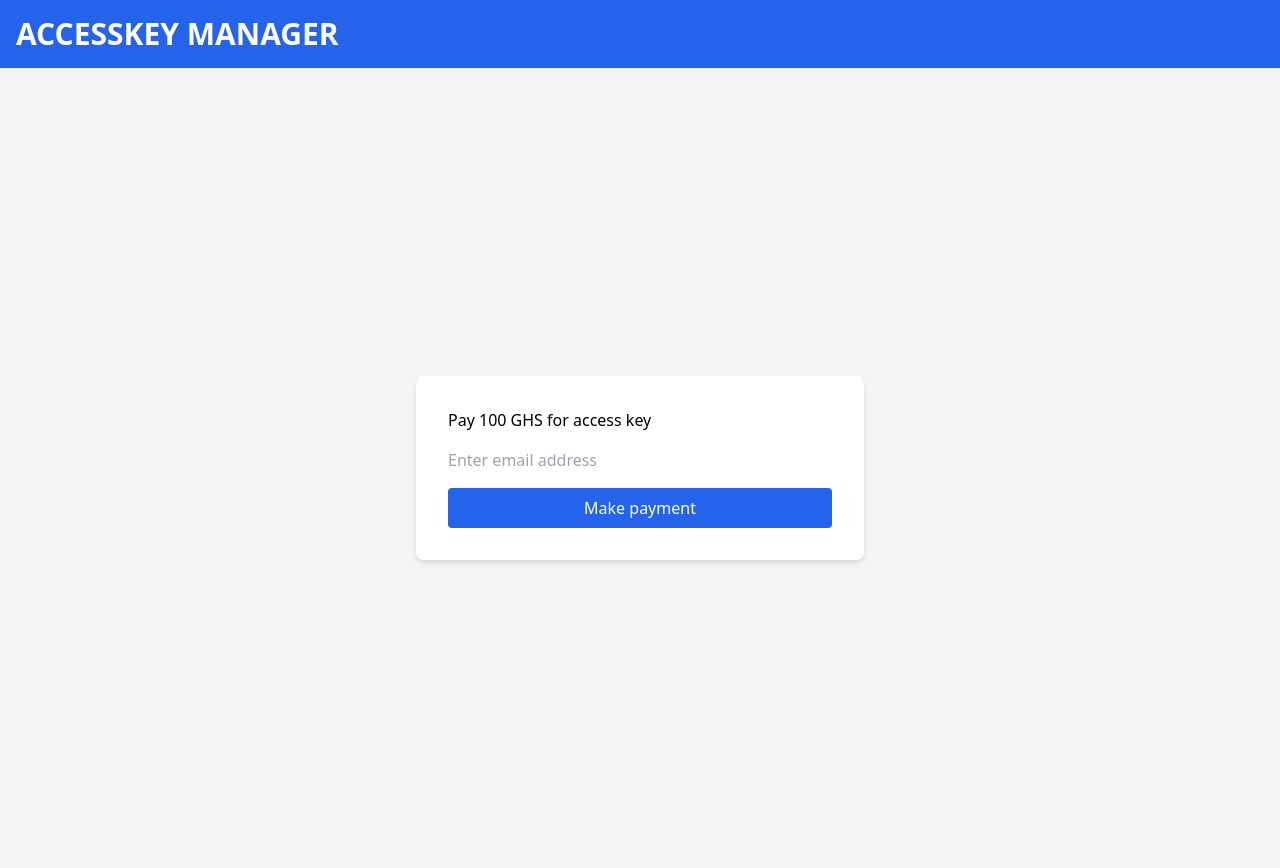
After one commit to caegx/micro-focus, a Django app: page /initialize-payment in a window 1280 px wide. The commit adds this page. Run offline with Django 5.2, Linux system fonts and the light colour scheme; the visitor is signed in with stand-in values (Sample User, id 1); data that the repository does not hold is empty.

Commit message:
Added a payment option

```diff
--- a/accesskeydjango/settings.py
+++ b/accesskeydjango/settings.py
@@ -125,3 +125,6 @@ EMAIL_HOST_USER = os.getenv('EMAIL_HOST_USER')
 EMAIL_HOST_PASSWORD = os.getenv('EMAIL_HOST_PASSWORD')
 
 LOGIN_URL = 'login'
+
+PAYSTACK_SK = os.getenv('PAYSTACK_SK')
+PAYSTACK_PK = os.getenv('PAYSTACK_PK')
--- a/microfocusdjango/models.py
+++ b/microfocusdjango/models.py
@@ -4,7 +4,8 @@ from django.contrib.auth.models import AbstractBaseUser, PermissionsMixin
 from django.contrib.auth.base_user import BaseUserManager
 import random, string
 from datetime import timedelta
-
+from .paystack import Paystack
+import secrets
 
 
 
@@ -88,3 +89,32 @@ class AccessKey(models.Model):
     def revoke_key(self):
         self.status = 'revoked'
         self.save()
+
+
+
+class Payment(models.Model):
+    user = models.ForeignKey(CustomUser, on_delete=models.CASCADE)
+    amount = models.PositiveIntegerField()
+    email = models.EmailField()
+    ref = models.CharField(max_length=200)
+    verified = models.BooleanField(default=False)
+    timestamp = models.DateTimeField(auto_now_add=True)
+
+    def save(self, *args, **kwargs):
+        while not self.ref:
+            ref = secrets.token_urlsafe(50)
+            existing_key = Payment.objects.filter(ref=ref)
+            if not existing_key:
+                self.ref = ref
+        super().save(*args, **kwargs)
+
+    def verify_payment(self):
+        paystack = Paystack()
+        status , result = paystack.verify_payment(self.ref, self.amount)
+        print(f"Paystack API response: {result}")
+        if status and result.get('status') == 'success':
+            self.verified = True
+            self.save()
+            return True
+        else:
+            return False
--- a/microfocusdjango/urls.py
+++ b/microfocusdjango/urls.py
@@ -17,6 +17,9 @@ urlpatterns = [
     path('admin_user/dashboard', views.admin_dashboard, name='admin_dashboard'),
     path('logout', views.logout_user, name='logout'),
     path('admin_user/revoke_key/<int:key_id>', views.admin_revoke_key, name='admin_revoke_key'),
+    path('initialize-payment', views.initialize_payment, name='initialize_payment'),
+    path('verify-payment/<str:ref>', views.verify_payment, name='verify_payment'),
+
 
 
 ]
--- a/microfocusdjango/views.py
+++ b/microfocusdjango/views.py
@@ -1,5 +1,5 @@
 from django.shortcuts import render, redirect, get_object_or_404
-from .models import CustomUser, AccessKey
+from .models import CustomUser, AccessKey, Payment
 from django.urls import reverse
 from django.contrib import messages
 from django.contrib.auth import authenticate, login, logout
@@ -13,6 +13,7 @@ from django.contrib.sites.shortcuts import get_current_site
 from django.core.mail import send_mail
 from django.views import View
 from .utils import account_activation_token
+from django.http import Http404
 
 
 
@@ -133,3 +134,54 @@ def admin_revoke_key(request, key_id):
         messages.success(request, 'Access key revoked successfully')
 
     return redirect('admin_dashboard')
+
+
+@login_required
+def initialize_payment(request):
+    active_key = AccessKey.objects.filter(user=request.user, status='active')
+    if active_key.exists():
+        messages.error(request, "You already have an active access key.")
+        return redirect('school_dashboard')
+
+    else:
+        if request.method == 'POST':
+            email = request.POST['email']
+            amount_str = 100
+            amount = float(amount_str)
+
+            if not email:
+                messages.error(request, 'Enter email')
+
+            else:
+                payment = Payment.objects.create(amount=amount, user=request.user, email=email)
+                payment.save()
+                paystack_pk = settings.PAYSTACK_PK
+                return render(request, 'make_payment.html', {'payment': payment, 'paystack_pk': paystack_pk})
+
+    return render(request, 'initialize_payment.html')
+
+
+@login_required
+def make_payment(request):
+    return render(request, 'make_payment.html')
+
+
+@login_required
+def verify_payment(request, ref):
+    try:
+        payment = Payment.objects.get(ref=ref)
+    except Payment.DoesNotExist:
+        raise Http404("Payment not found")
+
+    if payment.verified:
+        messages.warning(request, 'Access key already generated for this payment.')
+    else:
+        verified = payment.verify_payment()
+        if verified:
+            access_key = AccessKey.objects.create(user=request.user)
+            access_key.generate_key()
+            messages.success(request, "Access key generated successfully.")
+        else:
+            messages.warning(request, 'Sorry payment could not be processed.')
+
+    return redirect('school_dashboard')
--- a/templates/admin_dashboard.html
+++ b/templates/admin_dashboard.html
@@ -59,7 +59,7 @@
                             <td class="px-4 py-2">{{ access_key.status }}</td>
                             <td class="px-4 py-2">{{ access_key.date_of_procurement }}</td>
                             <td class="px-4 py-2">{{ access_key.expiry_date }}</td>
-                            <td class="px-4 py-2"><a href="" class="text-blue-600 hover:underline">Revoke</a></td>
+                            <td class="px-4 py-2"><a href="{% url 'admin_revoke_key' access_key.id %}" class="text-blue-600 hover:underline">Revoke</a></td>
                         </tr>
                         {% endfor %}
                     </tbody>
--- /dev/null
+++ b/templates/initialize_payment.html
@@ -0,0 +1,42 @@
+<!DOCTYPE html>
+<html lang="en">
+<head>
+    <meta charset="UTF-8">
+    <meta name="viewport" content="width=device-width, initial-scale=1.0">
+    <title>Initilize payment</title>
+    <link href="https://cdn.jsdelivr.net/npm/tailwindcss@2.2.19/dist/tailwind.min.css" rel="stylesheet">
+</head>
+<body class="bg-gray-100 font-sans antialiased">
+    <!-- Navbar -->
+    <nav class="bg-blue-600 p-4 text-white flex justify-between">
+        <div>
+            <a href="/"><h1 class="text-3xl font-bold">ACCESSKEY MANAGER</h1></a>
+        </div>
+    </nav>
+
+
+    <div class="flex items-center justify-center h-screen">
+        <div class="bg-white p-8 shadow-md rounded-lg max-w-md w-full">
+            {% if messages %}
+                <div class="mt-8">
+                    {% for message in messages %}
+                    <div class="alert bg-blue-100 border border-blue-400 text-blue-700 px-4 py-3 rounded relative" role="alert">
+                        {{ message }}
+                    </div>
+                    {% endfor %}
+                </div>
+
+            {% endif %}
+            <form class="space-y-4" method="POST">
+                {% csrf_token %}
+                <label for="email">Pay 100 GHS for access key</label><br>
+                <input id="email" name="email" placeholder="Enter email address" type="email" required><br>
+                <button type="submit" class="w-full bg-blue-600 text-white p-2 rounded hover:bg-blue-700">Make payment</button>
+
+            </form>
+
+        </div>
+    </div>
+
+</body>
+</html>
--- a/templates/school_dashboard.html
+++ b/templates/school_dashboard.html
@@ -33,7 +33,7 @@
         <!-- Get Access Key Button -->
         <div class="mt-8 flex justify-center">
             <div class="send-button-container">
-                <a href="">
+                <a href="{% url 'initialize_payment' %}">
                     <button id="send-button" class="bg-blue-600 text-white px-4 py-2 rounded hover:bg-blue-700">Get Access Key</button>
                 </a>
             </div>
```
Also changed, not shown: microfocusdjango/paystack.py (added, +22 -0 lines), templates/make_payment.html (added, +58 -0 lines), 1 other file.
